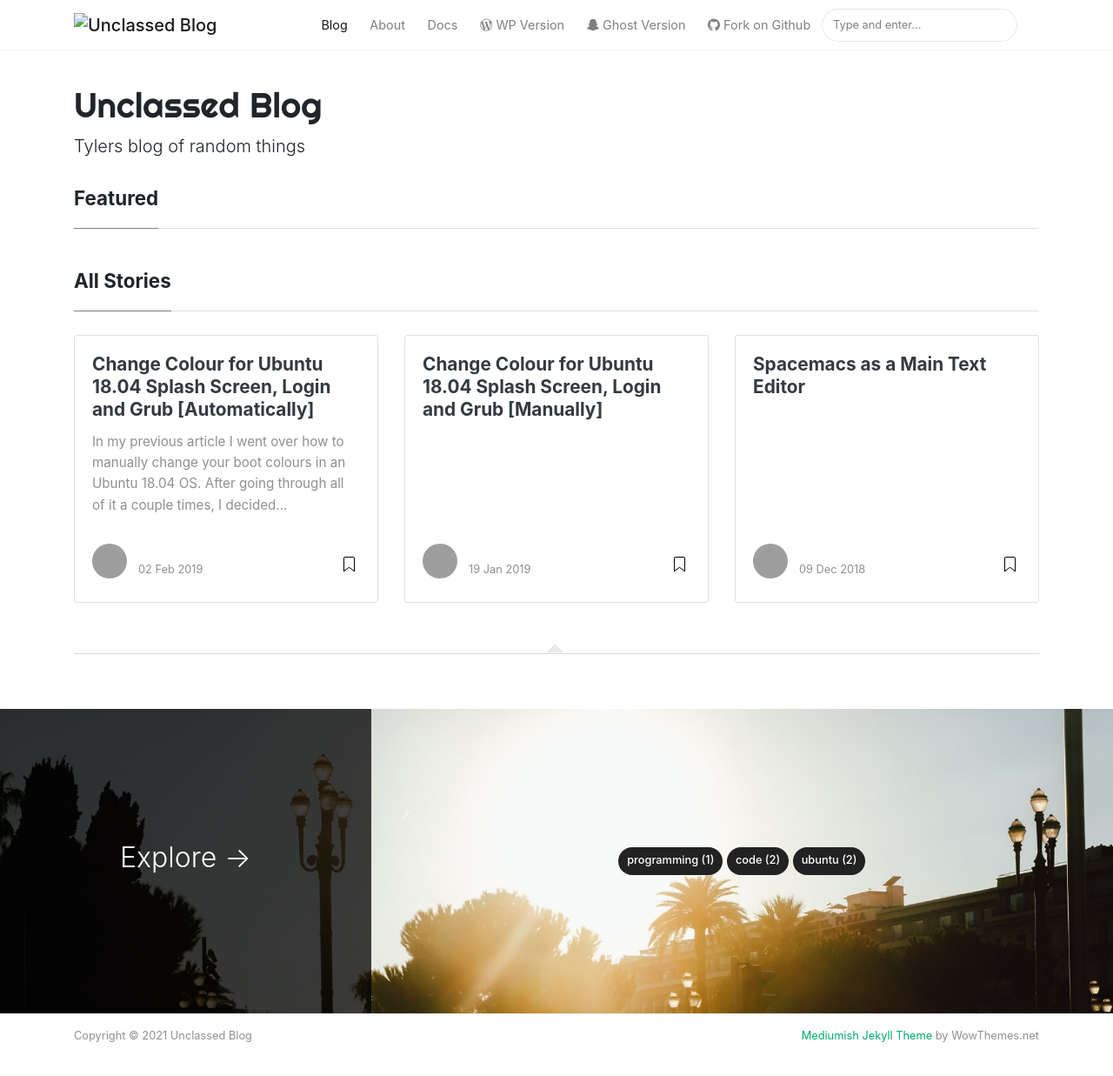
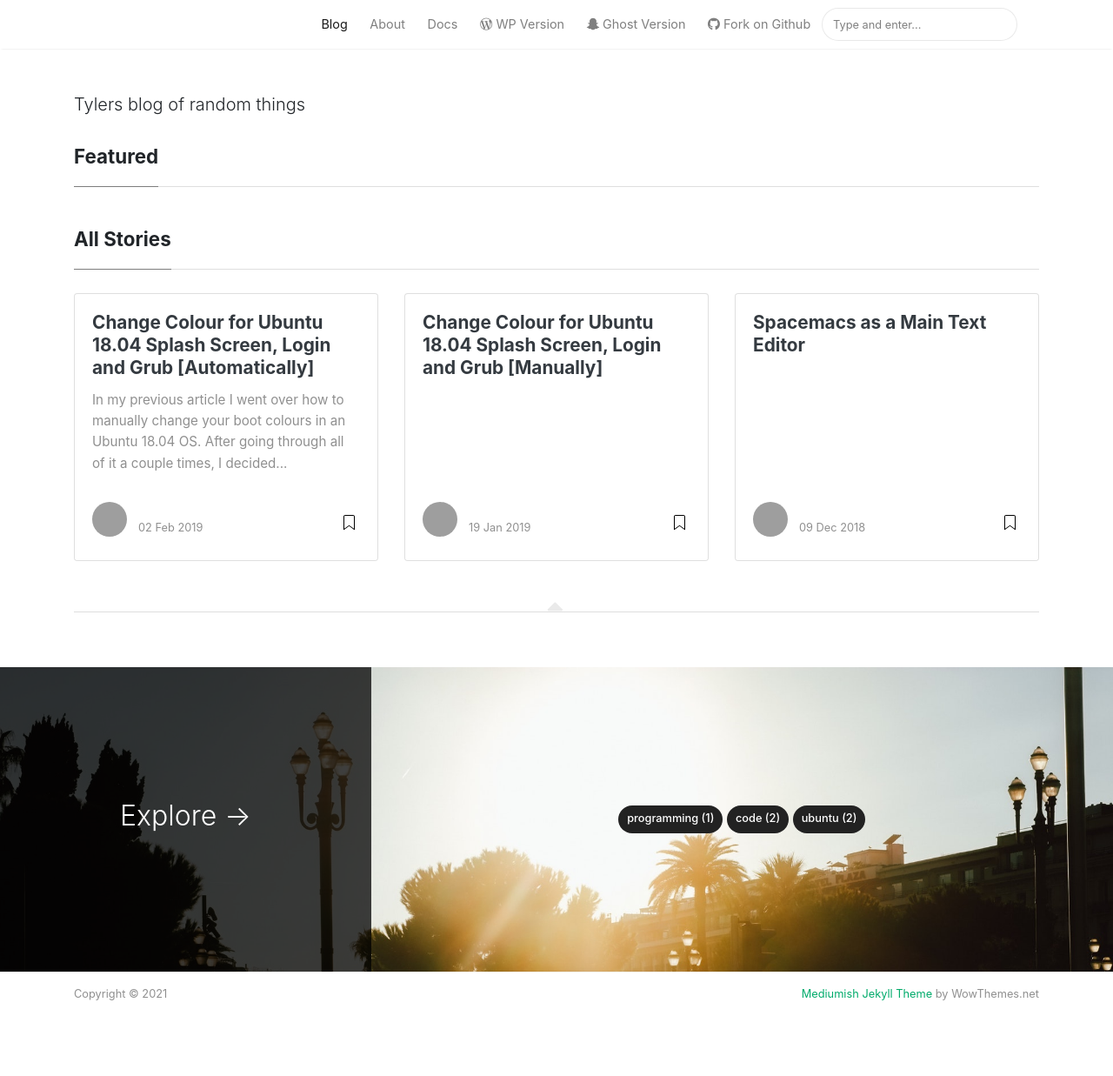
Before and after one commit to UnclassedPenguin/unclassedpenguin.github.io, a Jekyll site: the page built from index.html, in a window 1280 px wide and 1274 px high. Shown: the top 1237 px of the window at 87% size. Built offline with Jekyll 4.4.1, drawn with Linux system fonts in a browser that asks for light colours; nearby versions of some CDN libraries; the list of posts is cut into pages by our own code; grey boxes are pictures that could not be loaded.

Commit message:
remove title

```diff
--- a/_config.yml
+++ b/_config.yml
@@ -1,5 +1,5 @@
 # Site
-name: "Unclassed Blog"
+name: ""
 title: "Unclassed Blog"
 description: "Tylers blog of random things"
 logo: ''
```
